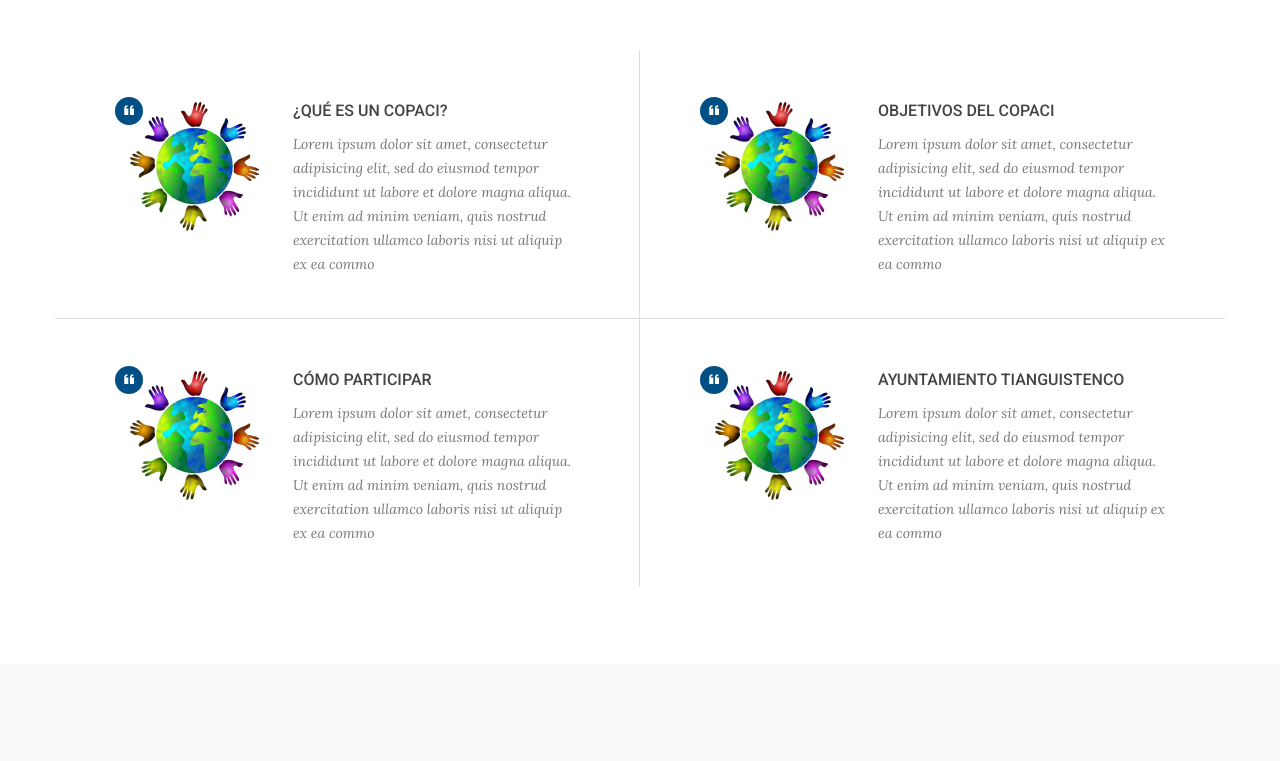
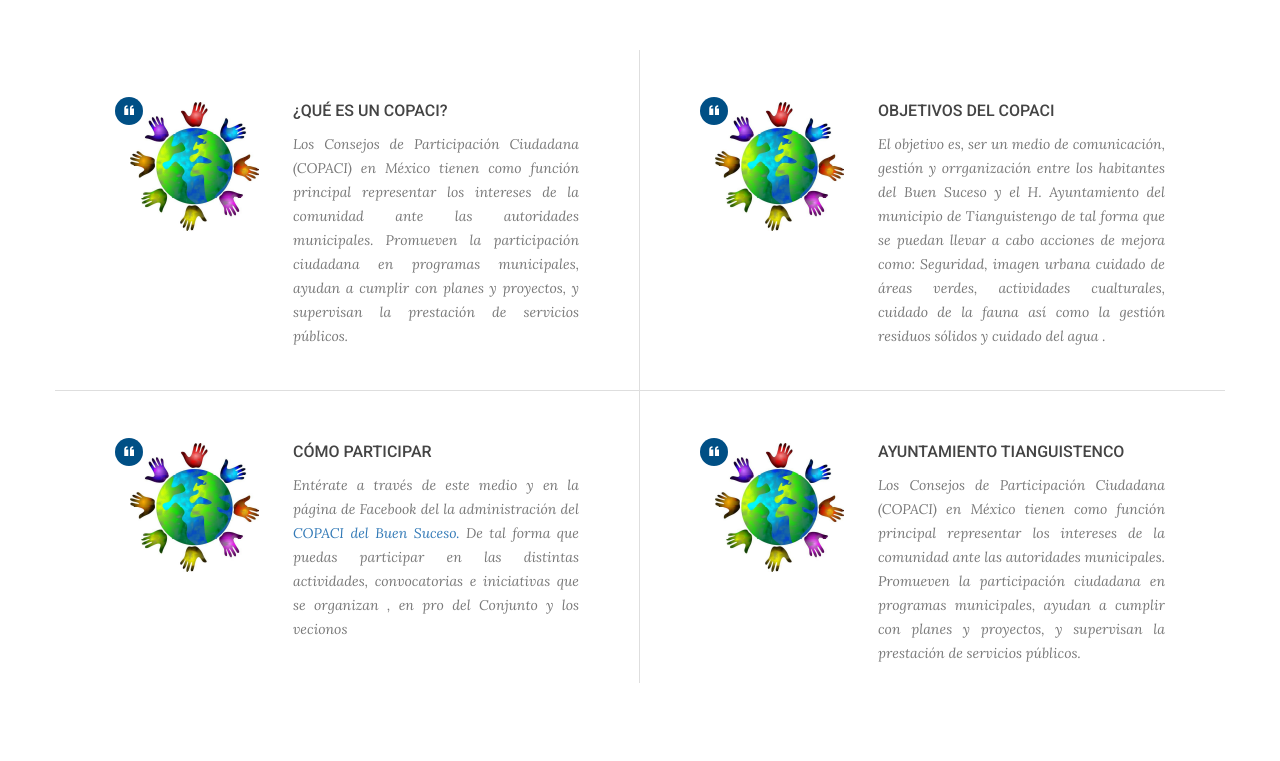
Before and after one commit to BuenSuceso2000/BS, a plain HTML site: page index.html in a window 1280 px wide. Shown: the part 3740-4501 px from the top of the page. Drawn offline with nearby package versions, Linux system fonts and the light colour scheme; some packages are replaced by stand-ins of ours.

Commit message:
Add files via upload

```diff
--- a/index.html
+++ b/index.html
@@ -399,9 +399,12 @@
 								<a href="#">
 									<h4 class="media-heading">¿Qué es un COPACI?</h4>
 								</a>
-								<p>Lorem ipsum dolor sit amet, consectetur adipisicing elit, sed do eiusmod tempor incididunt ut labore
-									et dolore magna aliqua. Ut enim ad minim veniam, quis nostrud exercitation ullamco laboris nisi ut
-									aliquip ex ea commo</p>
+								<p style="text-align: justify; font-style: normal;">Los Consejos de Participación Ciudadana (COPACI) en
+									México tienen como función principal representar
+									los intereses de la comunidad ante las autoridades
+									municipales. Promueven la participación ciudadana en
+									programas municipales, ayudan a cumplir con planes y proyectos,
+									 y supervisan la prestación de servicios públicos.</p>
 							</div>
 						</div>
 					</div>
@@ -416,9 +419,12 @@
 								<a href="#">
 									<h4 class="media-heading">Objetivos del COPACI</h4>
 								</a>
-								<p>Lorem ipsum dolor sit amet, consectetur adipisicing elit, sed do eiusmod tempor incididunt ut labore
-									et dolore magna aliqua. Ut enim ad minim veniam, quis nostrud exercitation ullamco laboris nisi ut
-									aliquip ex ea commo</p>
+								<p style="text-align: justify; font-style: normal;">El objetivo es, ser un medio de comunicación,
+									gestión y orrganización entre los habitantes del Buen Suceso
+									y el H. Ayuntamiento del municipio de Tianguistengo
+									de tal forma que se puedan llevar a cabo acciones de mejora como: Seguridad, imagen urbana
+									cuidado de áreas verdes, actividades cualturales, cuidado de la fauna así como
+									la gestión residuos sólidos y cuidado del agua  .</p>
 							</div>
 						</div>
 					</div>
@@ -433,9 +439,11 @@
 								<a href="#">
 									<h4 class="media-heading">Cómo participar</h4>
 								</a>
-								<p>Lorem ipsum dolor sit amet, consectetur adipisicing elit, sed do eiusmod tempor incididunt ut labore
-									et dolore magna aliqua. Ut enim ad minim veniam, quis nostrud exercitation ullamco laboris nisi ut
-									aliquip ex ea commo</p>
+								<p style="text-align: justify; font-style: normal;">Entérate a través de este medio y en la página de Facebook
+									del la administración del <a href="https://www.facebook.com/share/1Bn36Pc94t/">COPACI del Buen Suceso.</a> De tal forma que puedas participar
+									en las distintas actividades, convocatorias e iniciativas
+									que se organizan , en pro del Conjunto y los vecionos
+								</p>
 							</div>
 						</div>
 					</div>
@@ -450,9 +458,12 @@
 								<a href="#">
 									<h4 class="media-heading">Ayuntamiento Tianguistenco</h4>
 								</a>
-								<p>Lorem ipsum dolor sit amet, consectetur adipisicing elit, sed do eiusmod tempor incididunt ut labore
-									et dolore magna aliqua. Ut enim ad minim veniam, quis nostrud exercitation ullamco laboris nisi ut
-									aliquip ex ea commo</p>
+								<p style="text-align: justify; font-style: normal;">Los Consejos de Participación Ciudadana (COPACI) en
+									México tienen como función principal representar
+									los intereses de la comunidad ante las autoridades
+									municipales. Promueven la participación ciudadana en
+									programas municipales, ayudan a cumplir con planes y proyectos,
+									 y supervisan la prestación de servicios públicos.</p>
 							</div>
 						</div>
 					</div>
@@ -471,8 +482,10 @@
 						<!-- map -->
 						<div class="map">
 							<div>
-							<iframe width="552" height="300" src="https://www.youtube.com/embed/cHSJySKHB3U" title="Tejido social" frameborder="0" allow="accelerometer; autoplay; clipboard-write; encrypted-media; gyroscope; picture-in-picture; web-share" allowfullscreen></iframe></div>
-						</div> <p style="text-align: center;"> Seigue nuestra redes:  <img src="img/clientLogo/client-logo5.jpg" alt=""> </p>
+							<iframe width="552" height="300" src="https://www.youtube.com/embed/W7Pl6hKcnms?si=XzzSLaBUMICEEOku" title="Tejido social" frameborder="0" allow="accelerometer; autoplay; clipboard-write; encrypted-media; gyroscope; picture-in-picture; web-share" allowfullscreen></iframe></div>
+						</div>
+						<p style="text-align: center;"> Da click en el ícono y síguenos en nuestra redes:
+							<a href="https://www.facebook.com/share/1Bn36Pc94t/" target="_blank"><img src="img/clientLogo/client-logo5.jpg" alt="COPACI Buen Suceso"></a> </p>
 
 						<!--/map-->
 
```
